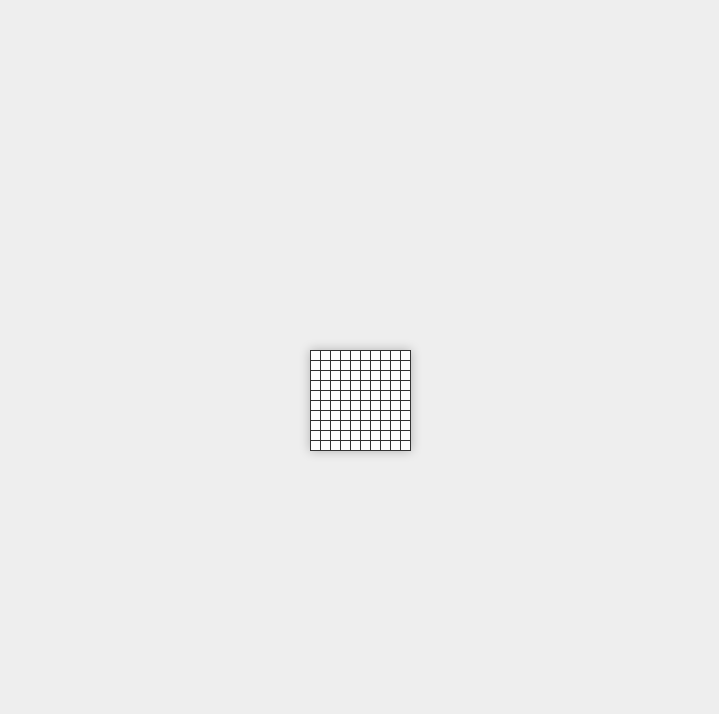
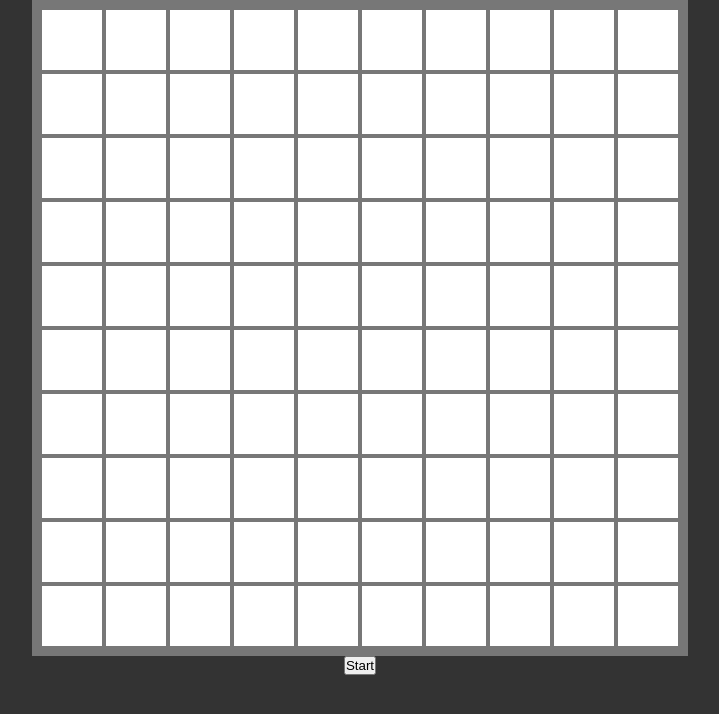
Before and after one commit to Jonnylie/Conway-s-Game-of-Life, a plain HTML site: page index.html in a window 1280 px wide. Shown: the whole page, without its empty margins (280-999 px from the left). Drawn offline with Linux system fonts and the light colour scheme.

Commit message:
create a function to determine lifecycle of cell

```diff
--- /dev/null
+++ b/gameOfLife.js
@@ -0,0 +1,38 @@
+export const TILE_STATUSES = {
+    DEAD: "dead",
+    ALIVE: "alive",
+};
+
+export function createBoard(boardSize) {
+    const board = [];
+
+    for (let x = 0; x < boardSize; x++) {
+      const row = [];
+      for (let y = 0; y < boardSize; y++) {
+        const element = document.createElement("div");
+        element.dataset.status = TILE_STATUSES.DEAD;
+        const tile = {
+          element,
+          x,
+          y,
+          get status() {
+            return this.element.dataset.status;
+          },
+          set status(value) {
+            this.element.dataset.status = value;
+          },
+        };
+        row.push(tile);
+      }
+      board.push(row);
+    }
+    console.log(board);
+    return board;
+}
+
+export function markTile(tile) {
+    if (tile.status === TILE_STATUSES.DEAD)
+        return tile.status = TILE_STATUSES.ALIVE;
+
+    return tile.status = TILE_STATUSES.DEAD;
+  }
--- a/index.html
+++ b/index.html
@@ -7,119 +7,10 @@
     <meta name="viewport" content="width=device-width, initial-scale=1">
     <link rel="icon" href="favicon.ico" type="image/x-icon">
     <link rel="stylesheet" type="text/css" media="screen" href="main.css">
+    <script src="main.js" type="module"></script>
 </head>
 <body>
-    <div id="grid" style="height: 100px; width: 100px; margin: -50px 0 0 -50px;">
-        <div class="cell"></div>
-        <div class="cell"></div>
-        <div class="cell"></div>
-        <div class="cell"></div>
-        <div class="cell"></div>
-        <div class="cell"></div>
-        <div class="cell"></div>
-        <div class="cell"></div>
-        <div class="cell"></div>
-        <div class="cell"></div>
-
-        <div class="cell"></div>
-        <div class="cell"></div>
-        <div class="cell"></div>
-        <div class="cell"></div>
-        <div class="cell"></div>
-        <div class="cell"></div>
-        <div class="cell"></div>
-        <div class="cell"></div>
-        <div class="cell"></div>
-        <div class="cell"></div>
-
-        <div class="cell"></div>
-        <div class="cell"></div>
-        <div class="cell"></div>
-        <div class="cell"></div>
-        <div class="cell"></div>
-        <div class="cell"></div>
-        <div class="cell"></div>
-        <div class="cell"></div>
-        <div class="cell"></div>
-        <div class="cell"></div>
-
-        <div class="cell"></div>
-        <div class="cell"></div>
-        <div class="cell"></div>
-        <div class="cell"></div>
-        <div class="cell"></div>
-        <div class="cell"></div>
-        <div class="cell"></div>
-        <div class="cell"></div>
-        <div class="cell"></div>
-        <div class="cell"></div>
-
-        <div class="cell"></div>
-        <div class="cell"></div>
-        <div class="cell"></div>
-        <div class="cell"></div>
-        <div class="cell"></div>
-        <div class="cell"></div>
-        <div class="cell"></div>
-        <div class="cell"></div>
-        <div class="cell"></div>
-        <div class="cell"></div>
-
-        <div class="cell"></div>
-        <div class="cell"></div>
-        <div class="cell"></div>
-        <div class="cell"></div>
-        <div class="cell"></div>
-        <div class="cell"></div>
-        <div class="cell"></div>
-        <div class="cell"></div>
-        <div class="cell"></div>
-        <div class="cell"></div>
-
-        <div class="cell"></div>
-        <div class="cell"></div>
-        <div class="cell"></div>
-        <div class="cell"></div>
-        <div class="cell"></div>
-        <div class="cell"></div>
-        <div class="cell"></div>
-        <div class="cell"></div>
-        <div class="cell"></div>
-        <div class="cell"></div>
-
-        <div class="cell"></div>
-        <div class="cell"></div>
-        <div class="cell"></div>
-        <div class="cell"></div>
-        <div class="cell"></div>
-        <div class="cell"></div>
-        <div class="cell"></div>
-        <div class="cell"></div>
-        <div class="cell"></div>
-        <div class="cell"></div>
-
-        <div class="cell"></div>
-        <div class="cell"></div>
-        <div class="cell"></div>
-        <div class="cell"></div>
-        <div class="cell"></div>
-        <div class="cell"></div>
-        <div class="cell"></div>
-        <div class="cell"></div>
-        <div class="cell"></div>
-        <div class="cell"></div>
-
-        <div class="cell"></div>
-        <div class="cell"></div>
-        <div class="cell"></div>
-        <div class="cell"></div>
-        <div class="cell"></div>
-        <div class="cell"></div>
-        <div class="cell"></div>
-        <div class="cell"></div>
-        <div class="cell"></div>
-        <div class="cell"></div>
-    </div>
-    <script src="main.js"></script>
+    <div class="board"></div>
+    <button class="start-btn">Start</button>
 </body>
 </html>
--- a/main.css
+++ b/main.css
@@ -5,32 +5,41 @@
 }
 
 body {
-    background: #eee;
+    margin: 0;
+    background-color: #333;
+    display: flex;
+    justify-content: center;
+    align-items: center;
+    font-size: 3rem;
+    flex-direction: column;
+    color: white;
 }
 
-#grid {
-    align-items: flex-start;
-    background: #fff;
-    border-top: 1px solid #333;
-    border-left: 1px solid #333;
-    box-sizing: content-box;
-    box-shadow: 0 0 10px rgba(0, 0, 0, 0.25);
-    display: flex;
-    flex-wrap: wrap;
-    justify-content: flex-start;
-    left: 50%;
-    min-height: 100px;
-    min-width: 100px;
-    position: fixed;
-    top: 50%;
-    z-index: 10;
+.board {
+    display: inline-grid;
+    padding: 10px;
+    grid-template-columns: repeat(var(--size), 60px);
+    grid-template-rows: repeat(var(--size), 60px);
+    gap: 4px;
+    background-color: #777;
 }
 
-#grid .cell {
-    border: 1px solid #333;
-    border-top: none;
-    border-left: none;
-    display: block;
-    height: 10px;
-    width: 10px;
+.board > * {
+    width: 100%;
+    height: 100%;
+    display: flex;
+    justify-content: center;
+    align-items: center;
+    color: white;
+    user-select: none;
 }
+
+.board > [data-status="dead"] {
+    background-color: white;
+    cursor: pointer;
+}
+
+.board > [data-status="alive"] {
+    background-color: black;
+    cursor: pointer;
+}
--- a/main.js
+++ b/main.js
@@ -1,7 +1,64 @@
-var G = {
-    init: function () {
-        console.log(this);
+import {
+  createBoard,
+  markTile,
+  TILE_STATUSES
+} from "./gameOfLife.js";
+
+const BOARD_SIZE = 10;
+
+const boardElement = document.querySelector(".board");
+const startButton = document.querySelector(".start-btn")
+
+boardElement.style.setProperty("--size", BOARD_SIZE);
+const board = createBoard(BOARD_SIZE);
+startButton.addEventListener('click', startGame)
+
+board.forEach((row) =>
+  row.forEach((tile) => {
+    tile.element.addEventListener("click", () => {
+      markTile(tile);
+    });
+    boardElement.append(tile.element);
+  })
+);
+
+export function nearbyAliveCells(board, { x, y }) {
+  const aliveCells = [];
+  for (let xOffSet = -1; xOffSet <= 1; xOffSet++) {
+    for (let yOffSet = -1; yOffSet <= 1; yOffSet++) {
+      const tile = board[x + xOffSet]?.[y + yOffSet];
+      if (xOffSet === 0 && yOffSet === 0)
+        continue;
+      if (tile && tile.status === TILE_STATUSES.ALIVE) {
+        aliveCells.push(tile);
+      }
     }
-};
+  }
+  return aliveCells;
+}
 
-G.init();
+function startGame(){
+  const nextIteration = []
+  board.forEach((row) => {
+    row.forEach((tile) => {
+      const adjacentAliveCells = nearbyAliveCells(board, tile)
+      if (tile.status === TILE_STATUSES.DEAD && adjacentAliveCells.length === 3){
+        nextIteration.push({
+          tile: tile,
+          status: TILE_STATUSES.ALIVE
+        })
+      }
+
+      if (tile.status === TILE_STATUSES.ALIVE && (adjacentAliveCells.length < 2 || adjacentAliveCells.length > 3)){
+        nextIteration.push({
+          tile: tile,
+          status: TILE_STATUSES.DEAD
+        })
+      }
+    });
+  });
+  console.log(nextIteration)
+  nextIteration.forEach(({tile, status}) => {
+    board[tile.x][tile.y].status = status
+  })
+}
```
Also changed, not shown: 1 other file.
